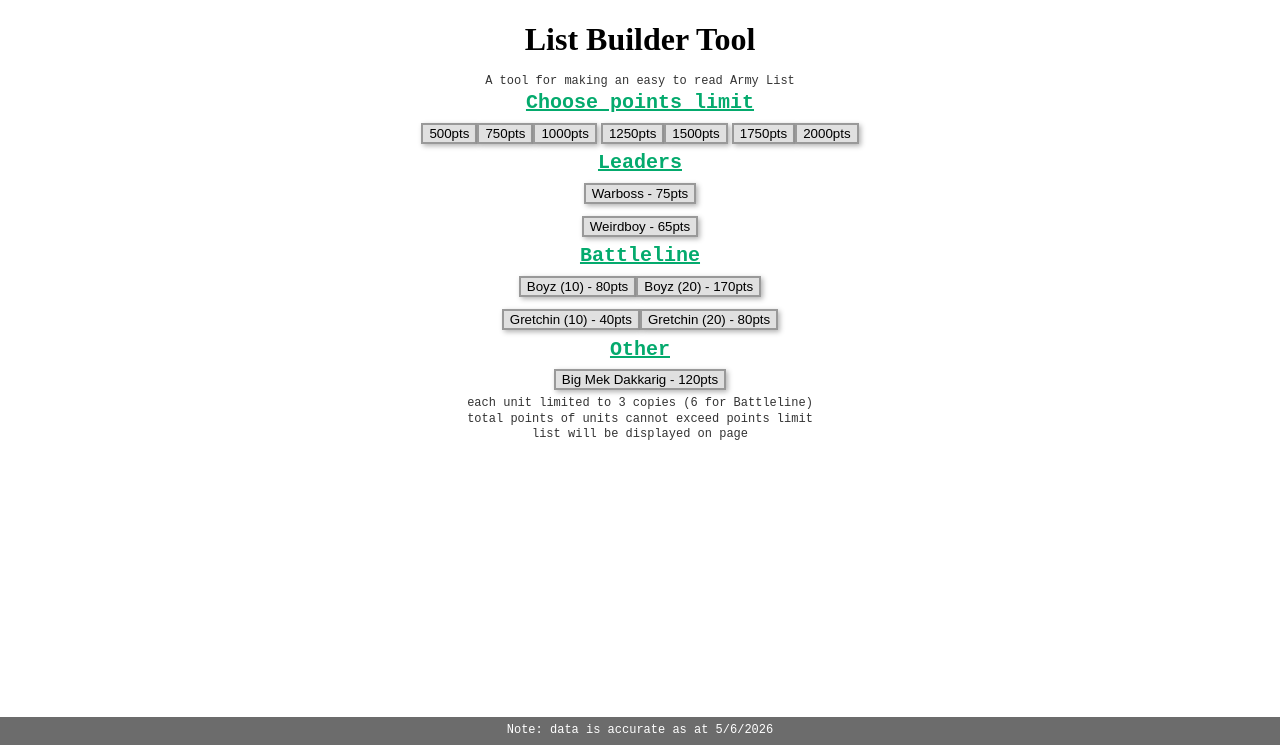
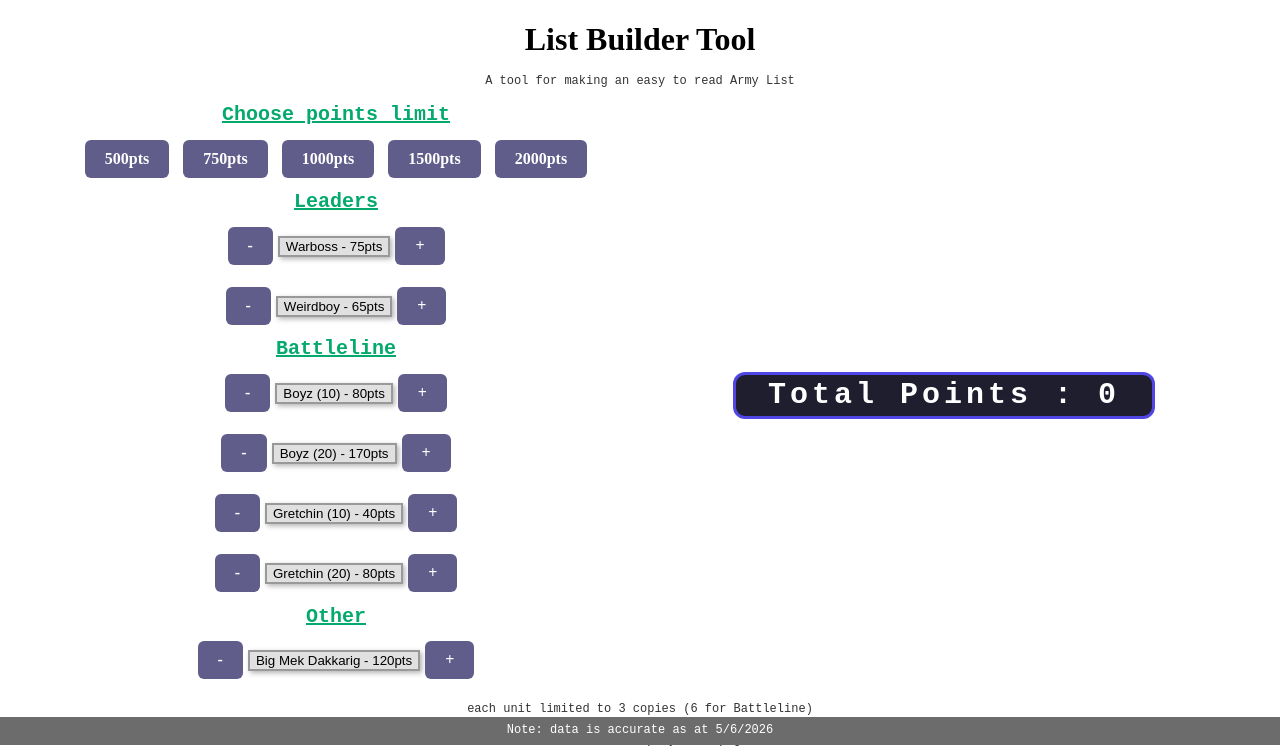
Before and after one commit to JDragonM32/Assessment-2, a Flask app: page /builder in a window 1280 px wide. Shown: the part 55-810 px from the top of the page. Run offline with Flask 3, Linux system fonts and the light colour scheme.

Commit message:
wip points

```diff
--- a/app.py
+++ b/app.py
@@ -1,6 +1,9 @@
 from flask import Flask, render_template, url_for
 
 app = Flask(__name__)
+
+totalpoints = 0;
+
 
 @app.route("/")
 @app.route("/index")
@@ -18,3 +21,8 @@ def reference():
 @app.route("/builder")
 def builder():
     return render_template('builder.html')
+
+@app.route("/calculator/<int:points>")
+def calculator(points):
+    totalpoints = points
+    return render_template("builder.html", points=totalpoints)
--- a/static/css/style.css
+++ b/static/css/style.css
@@ -80,3 +80,46 @@ footer{
 footer p{
     color: white;
 }
+
+.btn-class {
+    display: inline-block;
+    padding: 10px 20px;
+    background-color: #605d8a;
+    color: white;
+    text-decoration: none;
+    border-radius: 6px;
+    font-size: 16px;
+    font-weight: 600;
+    cursor: pointer;
+    transition: background-color 0.2s ease;
+    margin: 5px;
+}
+
+.points-text {
+    font-size: 30px;
+    font-weight: 700;
+    color: #ffffff;
+    background-color: #1e1e2e;
+    border: 3px solid #4f46e5;
+    border-radius: 12px;
+    padding: 16px 32px;
+    text-align: center;
+    font-family: 'Courier New', monospace;  /* gives it a digital/game feel */
+    letter-spacing: 4px;
+    width: fit-content;
+    margin: 0 auto;
+    min-width: 120px;
+}
+
+.container {
+    display: flex;
+    gap: 16px;
+    width: 100%;
+    max-width: 1200px;
+    margin: 0 auto;
+    align-items: center;
+}
+
+.container > div {
+  flex: 1;  /* each div fills equal share of width */
+}
--- a/templates/builder.html
+++ b/templates/builder.html
@@ -8,39 +8,46 @@
         {% block content %}
         <h1>List Builder Tool</h1>
         <p>A tool for making an easy to read Army List</p>
-
-        <p></p>
-
+        <div class="container">
+            <div>
                 <h2>Choose points limit</h2>
                 <div class="points-box">
-        <button value="500">500pts</button><button value="750">750pts</button><button value="1000">1000pts</button>
-        <button value="1250">1250pts</button><button value="1500">1500pts</button>
-        <button value="1750">1750pts</button><button value="2000">2000pts</button>
+                    <a class="btn-class" href="/calculator/500">500pts</a>
+                    <a class="btn-class" href="/calculator/750">750pts</a>
+                    <a class="btn-class" href="/calculator/1000">1000pts</a>
+                    <a class="btn-class" href="/calculator/1500">1500pts</a>
+                    <a class="btn-class" href="/calculator/2000">2000pts</a>
                 </div>
-
-        <p></p>
 
                 <h2>Leaders</h2>
                 <div class="units-box">
-        <button value="75">Warboss - 75pts</button>
+                <a class="btn-class" href="/calculator/500">-</a><button value="75">Warboss - 75pts</button><a class="btn-class" href="/calculator/500">+</a>
                 <p></p>
-        <button value="65">Weirdboy - 65pts</button>
+                <a class="btn-class" href="/calculator/500">-</a><button value="65">Weirdboy - 65pts</button><a class="btn-class" href="/calculator/500">+</a>
                 </div>
 
                 <h2>Battleline</h2>
                 <div class="units-box">
-        <button value="80">Boyz (10) - 80pts</button><button value="170">Boyz (20) - 170pts</button>
+                <a class="btn-class" href="/calculator/500">-</a><button value="80">Boyz (10) - 80pts</button><a class="btn-class" href="/calculator/500">+</a>
                 <p></p>
-        <button value="40">Gretchin (10) - 40pts</button><button value="80">Gretchin (20) - 80pts</button>
+                <a class="btn-class" href="/calculator/500">-</a><button value="170">Boyz (20) - 170pts</button><a class="btn-class" href="/calculator/500">+</a>
+                <p></p>
+                <a class="btn-class" href="/calculator/500">-</a><button value="40">Gretchin (10) - 40pts</button><a class="btn-class" href="/calculator/500">+</a>
+                <p></p>
+                <a class="btn-class" href="/calculator/500">-</a><button value="80">Gretchin (20) - 80pts</button><a class="btn-class" href="/calculator/500">+</a>
                 </div>
 
                 <h2>Other</h2>
                 <div class="units-box">
-        <button value="120">Big Mek Dakkarig - 120pts</button>
+                <a class="btn-class" href="/calculator/500">-</a><button value="120">Big Mek Dakkarig - 120pts</button><a class="btn-class" href="/calculator/500">+</a>
                 </div>
 
                 <p></p>
-
+            </div>
+        <div>
+            <p class="points-text">Total Points : {{ points | default(0) }}</p>
+        </div>
+        </div>
         <p>each unit limited to 3 copies (6 for Battleline)</p>
         <p>total points of units cannot exceed points limit</p>
         <p>list will be displayed on page</p>
```
Lines whose indentation alone changed are shown as unchanged.
